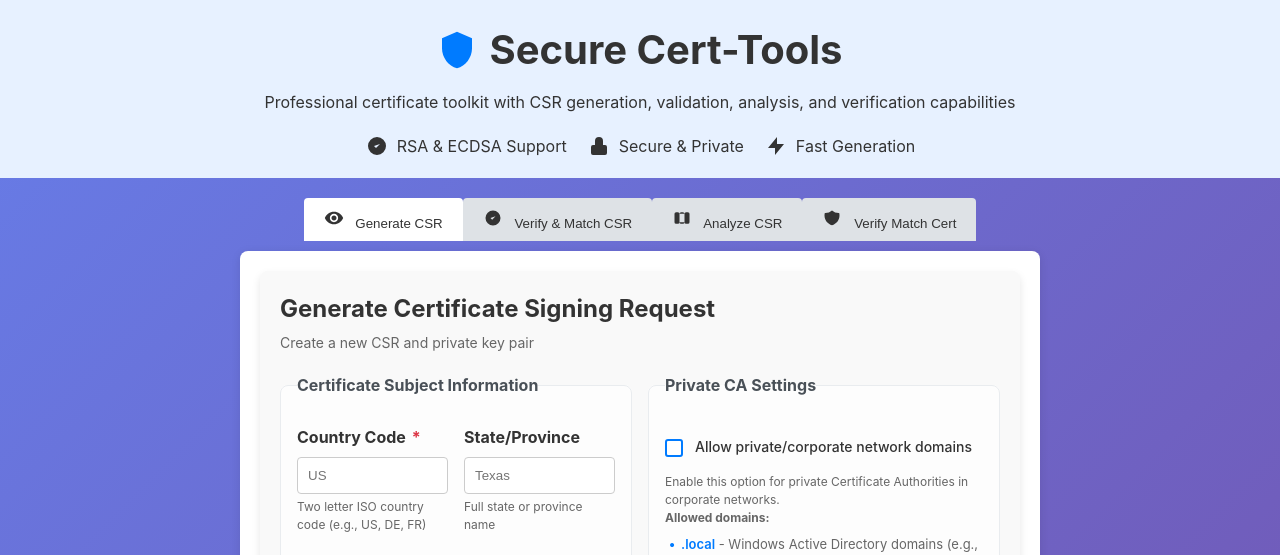
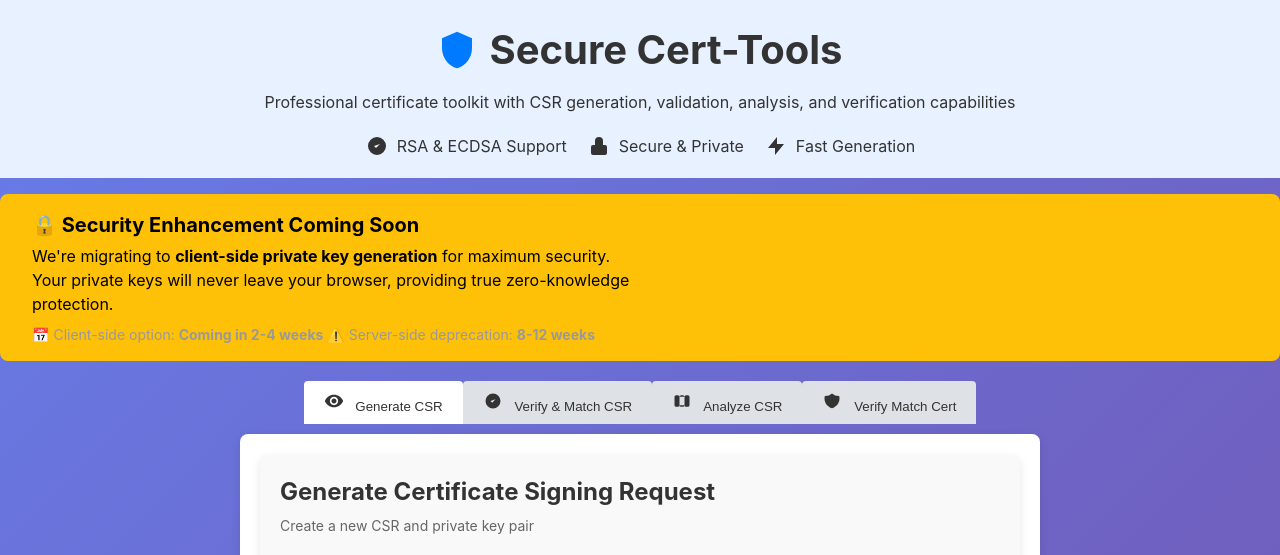
Before and after one commit to nemekath/secure-cert-tools, a Flask app: page / in a window 1280 px wide. Shown: the part 72-627 px from the top of the page. Run offline with Flask 3, Linux system fonts and the light colour scheme; parts of the project's set-up code (start-up, migrations or seed data) failed here and were passed over; some libraries are stand-ins or nearby versions.

Commit message:
feat: implement Phase 1 migration warning banner
- Add prominent warning banner about upcoming client-side key generation
- Inform users about migration timeline (2-4 weeks for client-side, 8-12 weeks for deprecation)
- Include dismiss functionality with localStorage persistence
- Add slide animations for smooth UX
- Prepare users for security architecture migration

Migration Strategy Phase 1: Warning Period
- Zero-knowledge client-side generation coming soon
- Clear communication about enhanced security benefits
- Non-disruptive user experience during transition

```diff
--- a/static/css/modern.css
+++ b/static/css/modern.css
@@ -266,7 +266,85 @@
     margin-right: 8px;
 }
 
-/* Tabs */
+/* Migration Warning Banner */
+.migration-banner {
+    background-color: var(--warning-color);
+    color: black;
+    padding: 16px;
+    margin: 16px 0;
+    border-radius: 8px;
+    display: flex;
+    align-items: center;
+    justify-content: space-between;
+    position: relative;
+    animation: slideIn 0.5s ease-out;
+}
+
+.migration-banner__content {
+    display: flex;
+    align-items: center;
+}
+
+.migration-banner__icon {
+    margin-right: 16px;
+}
+
+.migration-banner__text {
+    max-width: 600px;
+}
+
+.migration-banner__title {
+    font-size: 1.25rem;
+    font-weight: bold;
+    margin-bottom: 4px;
+}
+
+.migration-banner__message {
+    font-size: 1rem;
+    margin-bottom: 8px;
+}
+
+.migration-banner__timeline {
+    font-size: 0.875rem;
+    color: var(--text-muted);
+}
+
+.migration-banner__dismiss {
+    background: none;
+    border: none;
+    color: black;
+    cursor: pointer;
+    position: absolute;
+    top: 8px;
+    right: 8px;
+    font-size: 1.5rem;
+    line-height: 1;
+}
+
+/* Keyframe Animation for Banner */
+@keyframes slideIn {
+    from {
+        opacity: 0;
+        transform: translateY(-20px);
+    }
+    to {
+        opacity: 1;
+        transform: translateY(0);
+    }
+}
+
+@keyframes slideOut {
+    from {
+        opacity: 1;
+        transform: translateY(0);
+    }
+    to {
+        opacity: 0;
+        transform: translateY(-20px);
+    }
+}
+
+/* Tab Panels */
 .tabs {
     display: flex;
     justify-content: center;
--- a/static/js/modern.js
+++ b/static/js/modern.js
@@ -80,6 +80,9 @@
 
         // Initialize key type visibility
         this.handleKeyTypeChange();
+
+        // Migration banner dismiss
+        this.setupMigrationBanner();
     }
 
     switchTab(activeTab) {
@@ -1527,6 +1530,51 @@
             passphraseInput.value = ''; // Clear the passphrase field
         }
     }
+
+    setupMigrationBanner() {
+        const migrationBanner = document.querySelector('.migration-banner');
+        if (!migrationBanner) return;
+
+        // Check if user has previously dismissed the banner
+        const isDismissed = localStorage.getItem('migration-banner-dismissed') === 'true';
+        if (isDismissed) {
+            migrationBanner.style.display = 'none';
+            return;
+        }
+
+        // Add dismiss functionality
+        const dismissBtn = migrationBanner.querySelector('.migration-banner__dismiss');
+        if (dismissBtn) {
+            dismissBtn.addEventListener('click', () => {
+                this.dismissMigrationBanner();
+            });
+        }
+    }
+
+    dismissMigrationBanner() {
+        const migrationBanner = document.querySelector('.migration-banner');
+        if (migrationBanner) {
+            migrationBanner.style.animation = 'slideOut 0.3s ease-out forwards';
+
+            setTimeout(() => {
+                migrationBanner.style.display = 'none';
+                localStorage.setItem('migration-banner-dismissed', 'true');
+            }, 300);
+        }
+    }
+}
+
+// Global function for onclick handler
+function dismissMigrationBanner() {
+    const migrationBanner = document.querySelector('.migration-banner');
+    if (migrationBanner) {
+        migrationBanner.style.animation = 'slideOut 0.3s ease-out forwards';
+
+        setTimeout(() => {
+            migrationBanner.style.display = 'none';
+            localStorage.setItem('migration-banner-dismissed', 'true');
+        }, 300);
+    }
 }
 
 // Initialize the application
--- a/templates/modern_index.html
+++ b/templates/modern_index.html
@@ -34,6 +34,33 @@
                 <span data-i18n="hero.feature3">Fast Generation</span>
             </div>
         </div>
+    </div>
+</div>
+
+<!-- Migration Warning Banner -->
+<div class="migration-banner" role="alert" aria-live="polite">
+    <div class="migration-banner__content">
+        <div class="migration-banner__icon">
+            <svg viewBox="0 0 24 24" fill="currentColor" aria-hidden="true">
+                <path d="M12 9v2m0 4h.01m-6.938 4h13.856c1.54 0 2.502-1.667 1.732-3L13.732 4c-.77-1.333-2.694-1.333-3.464 0L3.34 16c-.77 1.333.192 3 1.732 3z"/>
+            </svg>
+        </div>
+        <div class="migration-banner__text">
+            <h3 class="migration-banner__title">🔒 Security Enhancement Coming Soon</h3>
+            <p class="migration-banner__message">
+                We're migrating to <strong>client-side private key generation</strong> for maximum security.
+                Your private keys will never leave your browser, providing true zero-knowledge protection.
+            </p>
+            <div class="migration-banner__timeline">
+                <span class="migration-timeline__item">📅 Client-side option: <strong>Coming in 2-4 weeks</strong></span>
+                <span class="migration-timeline__item">⚠️ Server-side deprecation: <strong>8-12 weeks</strong></span>
+            </div>
+        </div>
+        <button class="migration-banner__dismiss" aria-label="Dismiss migration notice" onclick="dismissMigrationBanner()">
+            <svg viewBox="0 0 24 24" fill="currentColor">
+                <path d="M6 18L18 6M6 6l12 12"/>
+            </svg>
+        </button>
     </div>
 </div>
 
```
